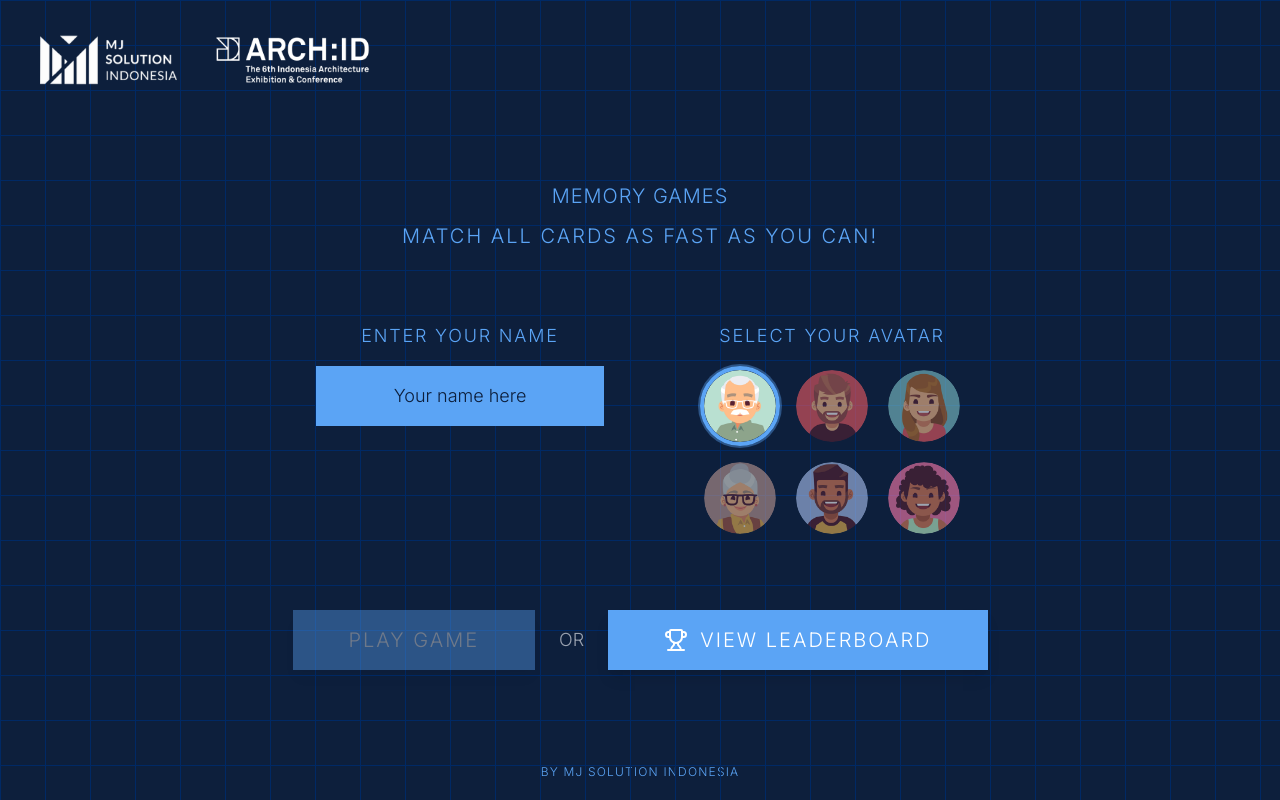
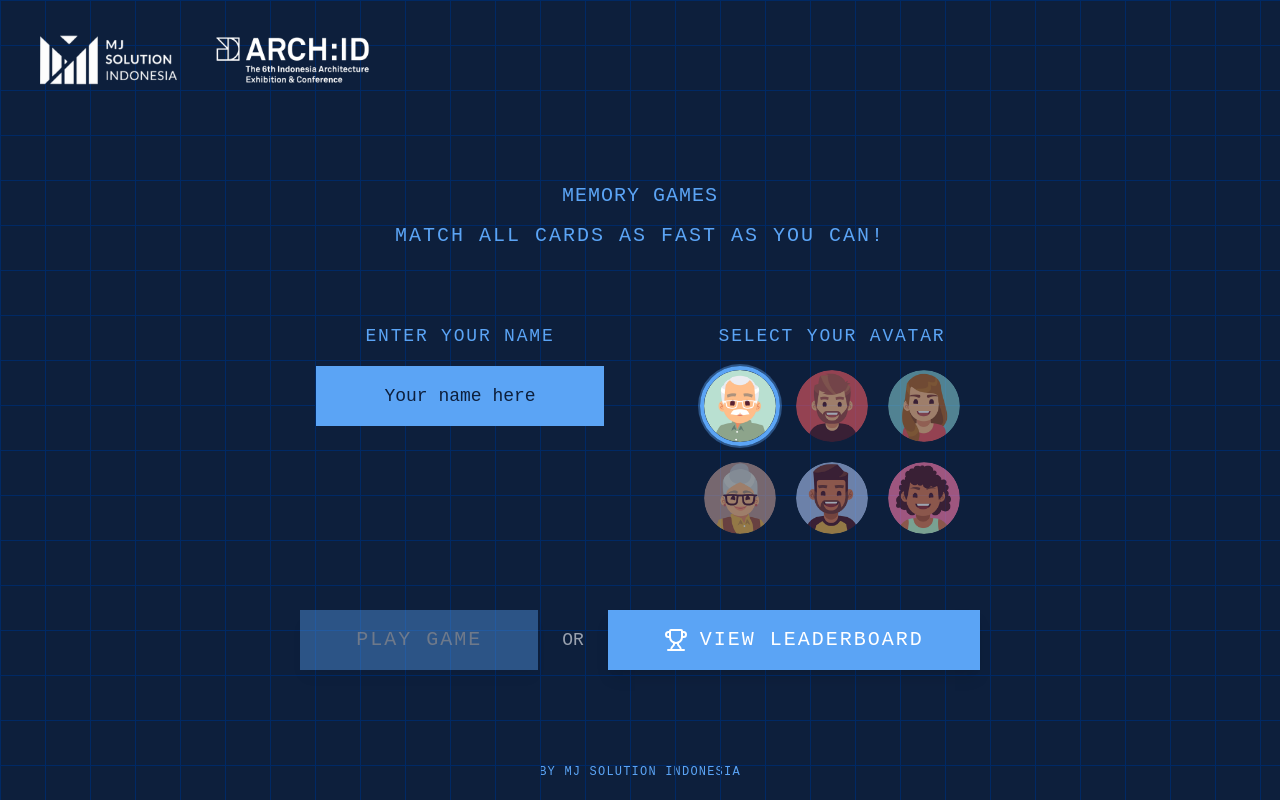
Before and after one commit to hendriktarigann01/mjs-memory-card, a Next.js app: page / in a window 1280 px wide. Built offline with nearby package versions, Linux system fonts and the light colour scheme.

Commit message:
feat: add button to spin wheel

```diff
--- a/app/globals.css
+++ b/app/globals.css
@@ -2,12 +2,13 @@
 @import "tw-animate-css";
 
 @theme inline {
-  --color-brand-primary: #5BA4F5;
-  --color-brand-primary-dark: #0D1F3C;
-  --color-brand-primary-light: #E0F2F0;
+  --color-brand-primary: #5ba4f5;
+  --color-brand-primary-dark: #0d1f3c;
+  --color-brand-primary-light: #e0f2f0;
 }
 
 body {
+  font-family: "Courier New", Courier;
   color: var(--foreground);
   min-height: 100vh;
 }
--- a/app/layout.tsx
+++ b/app/layout.tsx
@@ -1,8 +1,5 @@
 import type { Metadata } from "next";
-import { Inter } from "next/font/google";
 import "./globals.css";
-
-const inter = Inter({ subsets: ["latin"] });
 
 export const metadata: Metadata = {
   title: "Memory Master - Card Matching Game",
@@ -17,10 +14,8 @@ export default function RootLayout({
 }>) {
   return (
     <html lang="en">
-      <body className={inter.className}>
-        <div className="min-h-screen flex flex-col">
-          {children}
-        </div>
+      <body className="font-courier antialiased">
+        <div className="min-h-screen flex flex-col">{children}</div>
       </body>
     </html>
   );
--- a/src/components/layout/Header.tsx
+++ b/src/components/layout/Header.tsx
@@ -2,6 +2,7 @@ import Image from "next/image";
 import Link from "next/link";
 import { Volume2, VolumeX } from "lucide-react";
 import { cn } from "@/lib/utils";
+import { usePathname } from "next/navigation";
 
 interface HeaderProps {
   showSoundToggle?: boolean;
@@ -16,6 +17,7 @@ export function Header({
   onSoundToggle,
   className,
 }: HeaderProps) {
+  const pathname = usePathname();
   return (
     <header
       className={cn(
@@ -60,6 +62,16 @@ export function Header({
           )}
         </button>
       )}
+      {pathname === "/leaderboard" && (
+        <Link
+          href="https://mjs-spin-wheel.vercel.app/"
+          target="_blank"
+          rel="noopener noreferrer"
+          className="px-4 py-2 rounded-xl bg-white/10 text-white hover:bg-white/30 transition"
+        >
+          Spin Wheel
+        </Link>
+      )}
     </header>
   );
 }
```
